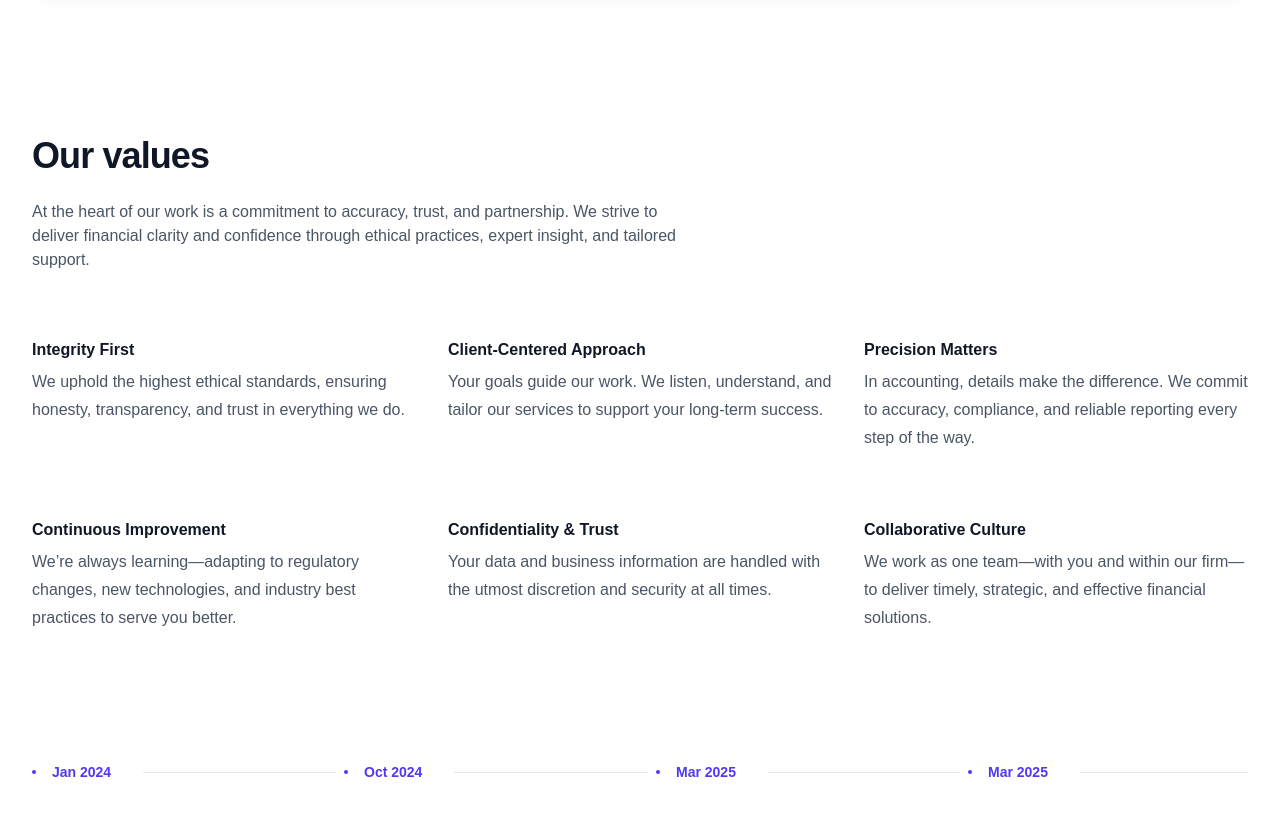
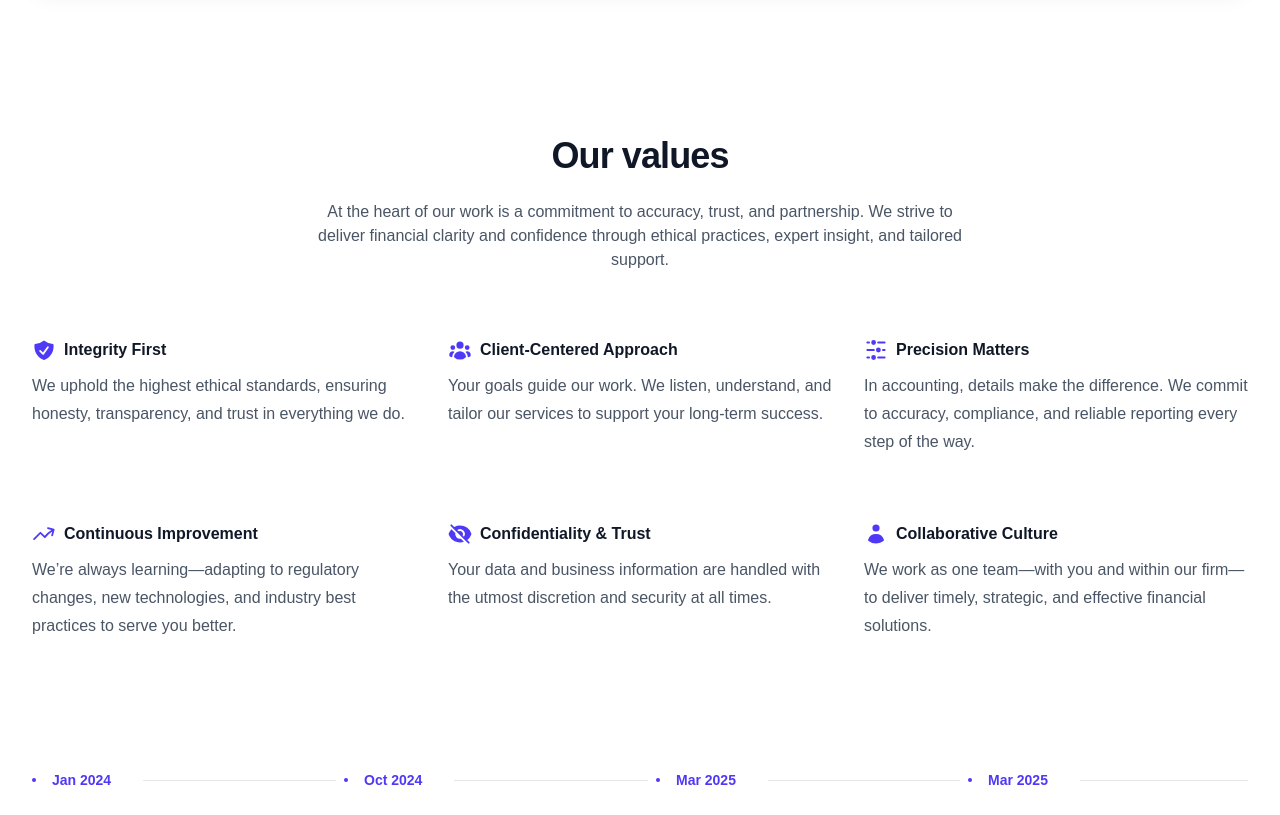
Before and after one commit to BYK-Oxford/byk-website, a Next.js app: page /about in a window 1280 px wide. Shown: the part 580-1395 px from the top of the page. Built offline with nearby package versions, Linux system fonts and the light colour scheme.

Commit message:
added and updated about values

```diff
--- a/src/app/about/components/values.tsx
+++ b/src/app/about/components/values.tsx
@@ -1,41 +1,57 @@
+import {
+  ShieldCheckIcon,
+  UserGroupIcon,
+  AdjustmentsHorizontalIcon,
+  ArrowTrendingUpIcon,
+  EyeSlashIcon,
+  UserIcon,
+} from "@heroicons/react/20/solid";
+
 const values = [
   {
     name: "Integrity First",
     description:
       "We uphold the highest ethical standards, ensuring honesty, transparency, and trust in everything we do.",
+    icon: ShieldCheckIcon,
   },
   {
     name: "Client-Centered Approach",
     description:
       "Your goals guide our work. We listen, understand, and tailor our services to support your long-term success.",
+    icon: UserGroupIcon,
   },
   {
     name: "Precision Matters",
     description:
       "In accounting, details make the difference. We commit to accuracy, compliance, and reliable reporting every step of the way.",
+    icon: AdjustmentsHorizontalIcon,
   },
   {
     name: "Continuous Improvement",
     description:
       "We’re always learning—adapting to regulatory changes, new technologies, and industry best practices to serve you better.",
+    icon: ArrowTrendingUpIcon,
   },
   {
     name: "Confidentiality & Trust",
     description:
       "Your data and business information are handled with the utmost discretion and security at all times.",
+    icon: EyeSlashIcon,
   },
   {
     name: "Collaborative Culture",
     description:
       "We work as one team—with you and within our firm—to deliver timely, strategic, and effective financial solutions.",
+    icon: UserIcon,
   },
 ];
 
 export default function Values() {
   return (
     <>
-      <div className="mx-auto mt-32 max-w-7xl px-6 sm:mt-40 lg:px-8">
-        <div className="mx-auto max-w-2xl lg:mx-0">
+      <div className="mx-auto mt-32 items-center max-w-7xl px-6 sm:mt-40 lg:px-8">
+        <div className="flex items-center justify-center px-6">
+          <div className="text-center max-w-2xl">
             <h2 className="text-4xl font-semibold tracking-tight text-pretty text-gray-900 sm:text-4xl">
               Our values
             </h2>
@@ -45,11 +61,17 @@ export default function Values() {
               through ethical practices, expert insight, and tailored support.
             </p>
           </div>
+        </div>
         <dl className="mx-auto mt-16 grid max-w-2xl grid-cols-1 gap-x-8 gap-y-16 text-base/7 sm:grid-cols-2 lg:mx-0 lg:max-w-none lg:grid-cols-3">
           {values.map((value) => (
             <div key={value.name}>
-              <dt className="font-semibold text-gray-900">{value.name}</dt>
-              <dd className="mt-1 text-gray-600">{value.description}</dd>
+              <dt className="flex items-center gap-2">
+                <value.icon className="h-6 w-6 text-indigo-600" />
+                <span className="font-semibold text-gray-900">
+                  {value.name}
+                </span>
+              </dt>
+              <dd className="mt-2 text-gray-600">{value.description}</dd>
             </div>
           ))}
         </dl>
```
Lines whose indentation alone changed are shown as unchanged.
